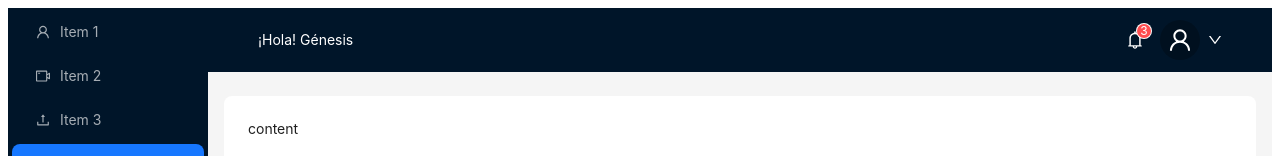
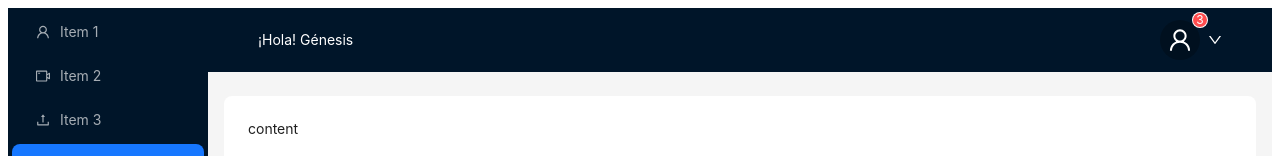
Before and after one commit to EndToEndLabCR/todoapp-web-react, a React (Vite) app: page / in a window 1280 px wide. Shown: the top 156 px of the page. Built offline with nearby package versions, Linux system fonts and the light colour scheme.

Commit message:
Revert "header"
This reverts commit e8021fd0dcdee14486bf5c92eefb2dee5501740c.

```diff
--- a/src/shared/components/layout/header/Header.tsx
+++ b/src/shared/components/layout/header/Header.tsx
@@ -1,5 +1,5 @@
 import { Layout, Badge, Avatar, Dropdown } from "antd";
-import { UserOutlined, DownOutlined, BellOutlined } from "@ant-design/icons";
+import { UserOutlined, DownOutlined } from "@ant-design/icons";
 import type { MenuProps } from "antd";
 
 const { Header } = Layout;
@@ -30,12 +30,11 @@ export function AppHeader() {
       <div style={{ display: "flex", justifyContent: "space-between", alignItems: "center", width: "100%" }}>
         <div>¡Hola! Génesis</div>
         <div style={{ display: "flex", gap: "16px", alignItems: "center" }}>
-          <Badge count={3} size="small">
-            <BellOutlined style={{ color: "white", fontSize: "18px" }} />
-          </Badge>
           <Dropdown menu={{ items: userMenuItems }} placement="bottomRight">
             <div style={{ display: "flex", alignItems: "center", gap: "8px", cursor: "pointer" }}>
-              <Avatar size="large" icon={<UserOutlined />} />
+              <Badge count={3} size="small">
+                <Avatar size="large" icon={<UserOutlined />} />
+              </Badge>
               <DownOutlined style={{ color: "white" }} />
             </div>
           </Dropdown>
```
